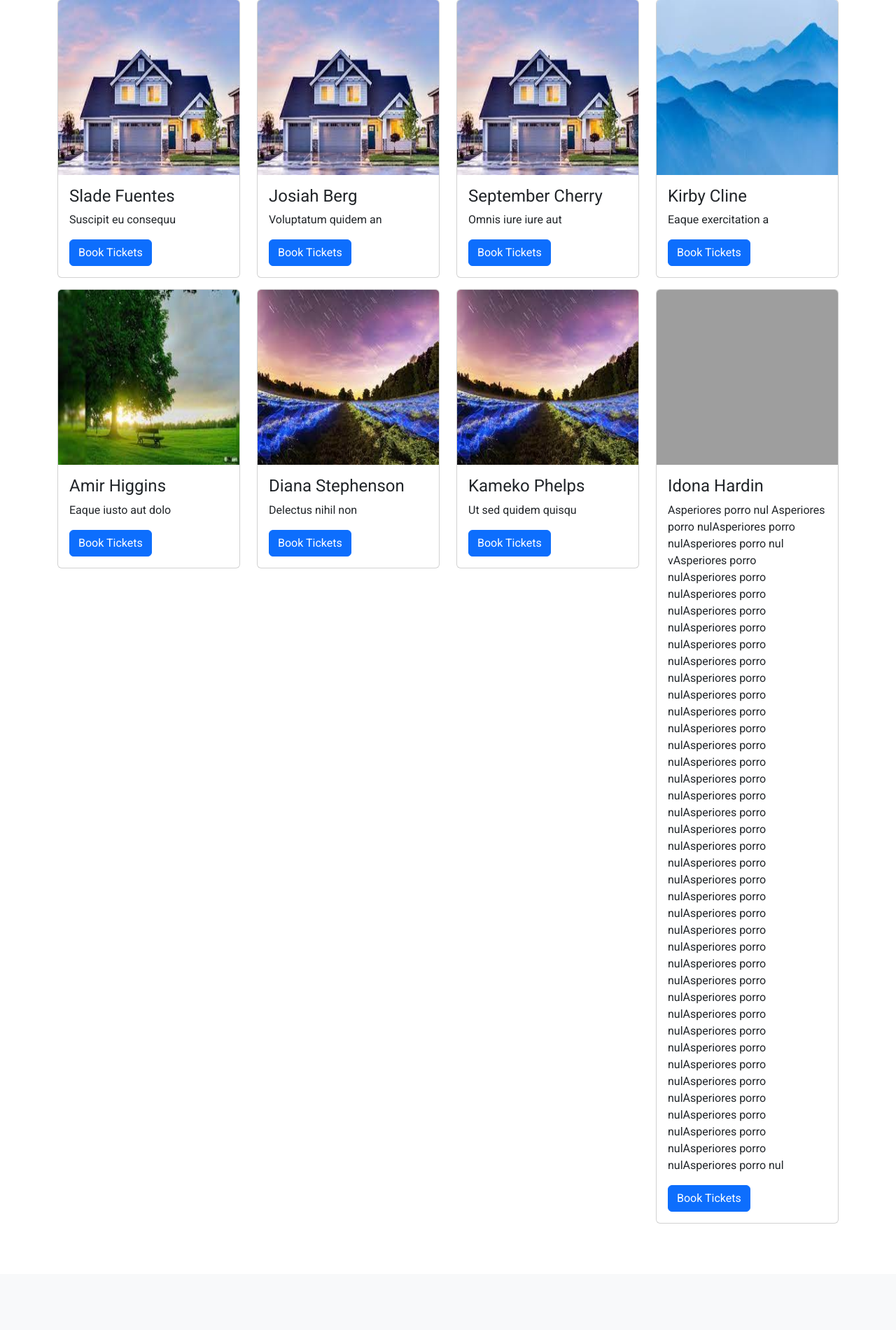
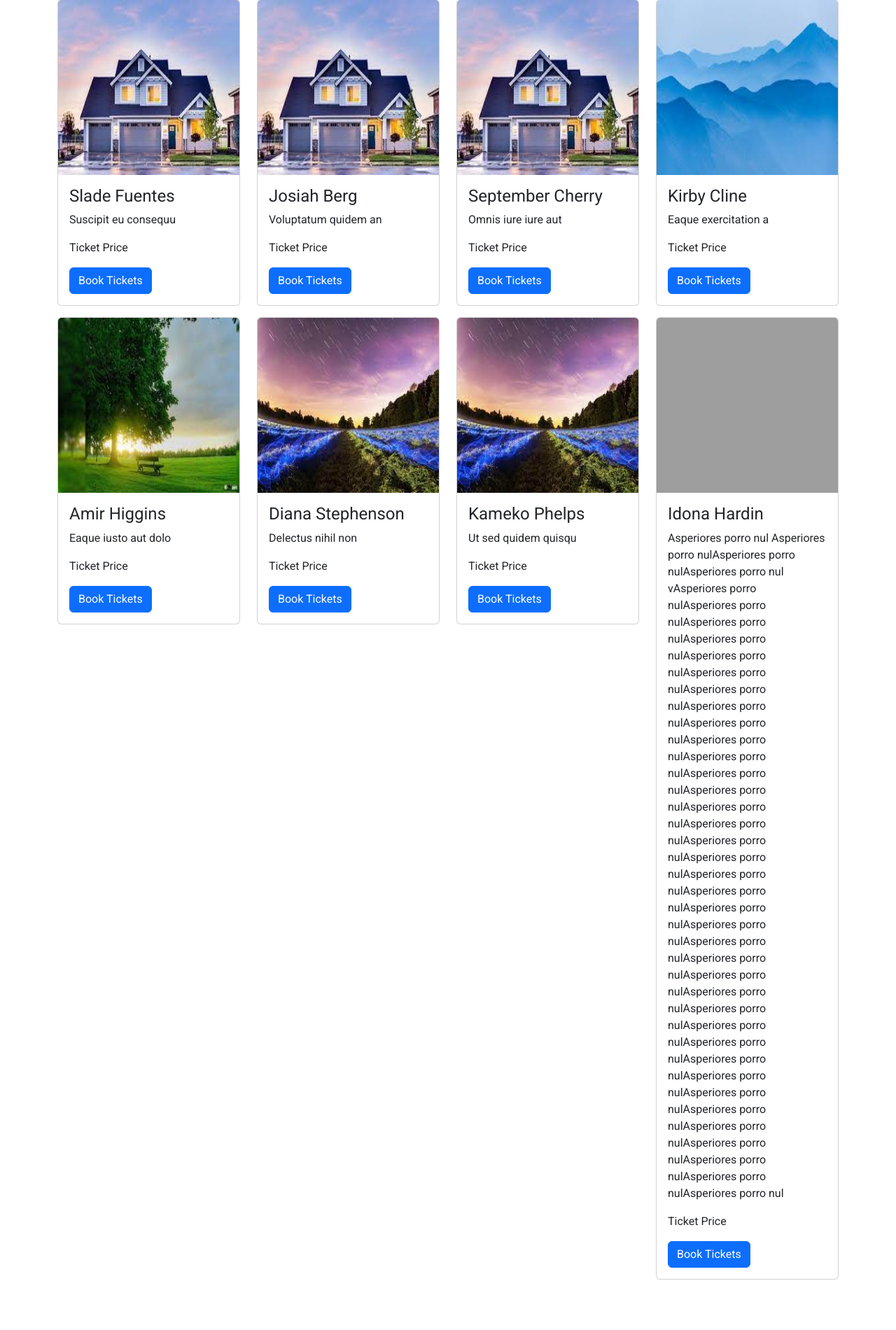
Before and after one commit to vishwanath-29/TicketEaze, a Flask app: page / in a window 1280 px wide. Shown: the part 757-2657 px from the top of the page at 70% size. Before the commit the page ends 2505 px from the top, so only its background shows below. Run offline with Flask 3, Linux system fonts and the light colour scheme; grey boxes are pictures that could not be loaded.

Commit message:
Added Ticket Price on the Card

```diff
--- a/templates/Home/Home.html
+++ b/templates/Home/Home.html
@@ -62,6 +62,7 @@
           <div class="card-body">
             <h4 class="card-title">{{i.name}}</h4>
             <p class="card-text">{{i.description}}</p>
+            <p class="card-text">Ticket Price</p>
             <a href="/event/booktickets/{{i.id}}" class="btn btn-primary">Book Tickets</a>
           </div>
         </div>
```
